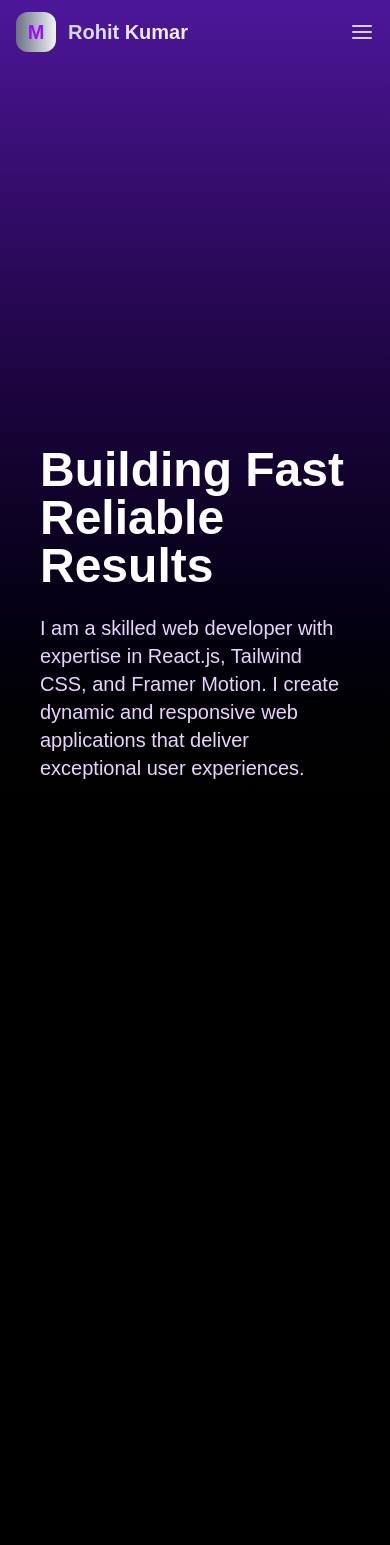
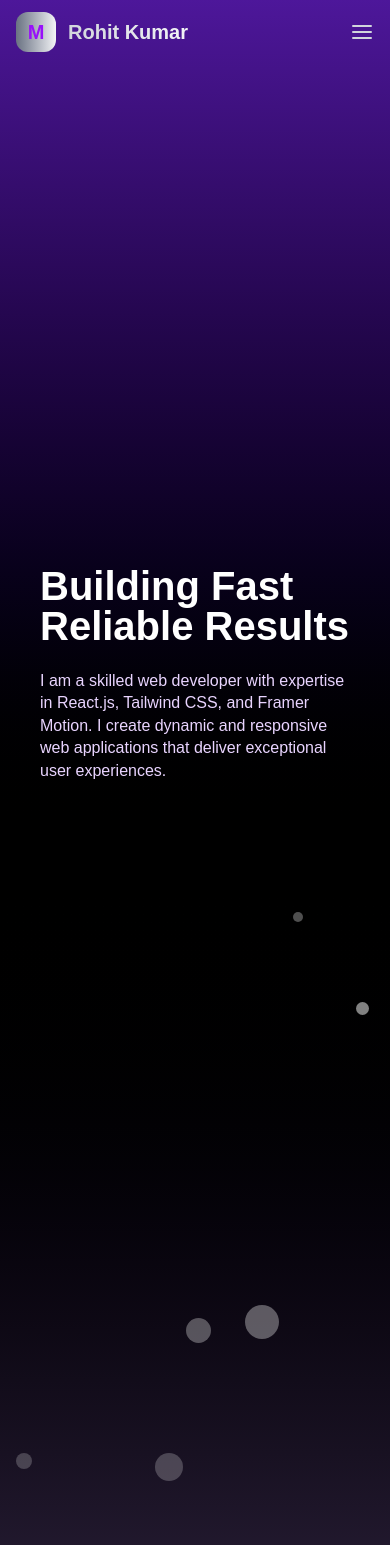
Before and after one commit to RohitPanchal097/Rohit-Portfolio, a React (Vite) app: page / in a window 390 px wide. Shown: the top 1545 px of the page. Before the commit the page ends 844 px from the top, so only its background shows below. Built offline with nearby package versions, Linux system fonts and the light colour scheme.

Commit message:
make about Section

```diff
--- a/src/App.jsx
+++ b/src/App.jsx
@@ -3,6 +3,7 @@ import Header from './components/Header'
 import './App.css'
 import HeroSection from './components/HeroSection'
 import CustomCursor from './components/CustomCursor'
+import AboutSection from './components/AboutSection'
 
 function App() {
 
@@ -12,6 +13,7 @@ function App() {
     <Header/>
     <HeroSection/>
     <CustomCursor/>
+    <AboutSection/>
     </>
   )
 }
--- /dev/null
+++ b/src/components/AboutSection.jsx
@@ -0,0 +1,139 @@
+import { useRef, useEffect } from "react";
+import { gsap } from "gsap";
+import { ScrollTrigger } from "gsap/ScrollTrigger";
+
+const AboutSection = () => {
+  const sectionRef = useRef(null);
+  const titleRef = useRef(null);
+  const introRef = useRef(null);
+  const starsRef = useRef([]);
+  useEffect(() => {
+    //register ScrollTrigger plugin
+    gsap.registerPlugin(ScrollTrigger);
+    //title animation
+
+    gsap.fromTo(
+      titleRef.current,
+      {
+        y: 100,
+        opacity: 0,
+      },
+      {
+        y: -300,
+        opacity: 1,
+        duration: 0.8,
+        scrollTrigger: {
+          trigger: sectionRef.current,
+          start: "top 40%",
+          toggleActions: "play none none reverse",
+        },
+      }
+    );
+
+    //intro animation
+    gsap.fromTo(
+      introRef.current,
+      {
+        y: 100,
+        opacity: 0,
+        filter: "bluer(10px)",
+      },
+      {
+        y: -400,
+        opacity: 1,
+        filter: "blur(0px)",
+        duration: 1.5,
+        scrollTrigger: {
+          trigger: sectionRef.current,
+          start: "top 40%",
+          toggleActions: "play none none reverse",
+        },
+      }
+    );
+
+    //stars animation
+    starsRef.current.forEach((star, index) => {
+      const direction = index % 2 === 0 ? 1 : -1; // Alternate direction for each star
+      const speed = 0.5 + Math.random() * 0.5; // Random speed between 0.5 and 1.5
+      gsap.to(star, {
+        x: `${direction * (100 + index * 20)}`,
+        y: `${direction * -50 - index * 10}`,
+        rotation: direction * 360,
+        ease: "none",
+        scrollTrigger: {
+          trigger: sectionRef.current,
+          start: "top bottom",
+          end: "bottom top",
+          scrub: speed,
+        },
+      });
+    });
+
+    return () => {
+      ScrollTrigger.getAll().forEach((trigger) => {
+        if (trigger.vars.trigger === sectionRef.current) {
+          trigger.kill();
+        }
+      });
+    };
+
+  }, []);
+    const addToStars = (el) => {
+        if (el && !starsRef.current.includes(el)) {
+            starsRef.current.push(el);
+        }}
+  return (
+    <section
+      ref={sectionRef}
+      className="h-screen relative overflow-hidden bg-gradient-to-b from-black to-[#9a74cf50]"
+    >
+      <div  className="absolute inset-0 overflw-hidden ">
+        {/*starts*/}
+        {[...Array(10)].map((_, i) => (
+          <div
+          ref={addToStars}
+            key={i}
+            className="absolute rounded-full "
+            style={{
+              width: `${10 + i * 3}px`,
+              height: `${10 + i * 3}px`,
+              backgroundColor: "white",
+              opacity: 0.2 + Math.random() * 0.4,
+              top: `${Math.random() * 100}%`,
+              left: `${Math.random() * 100}%`,
+            }}
+          />
+        ))}
+      </div>
+
+      <div className="container mx-auto px-4 h-full flex flex-col items-center justify-center">
+        <h1
+          ref={titleRef}
+          className="text-4xl md:text-6xl font-bold sm:mb-16 text-center text-white opacity-0"
+        >
+          About Me
+        </h1>
+      </div>
+
+      <div
+        ref={introRef}
+        className="absolute lg:bottom-[-20rem] md:bottom-[-10rem] bottom-[-20rem] left-0 w-full flex md:flex-row flex-col items-center justify-between lg:px-24 px-5 opacity-1"
+      >
+        <h3 className="text-sm md:text-2xl font-bold text-purple-200 z-50 lg:max-w-[45rem] max-w-[20rem] tracking-wider md:mt-20 mt-4 ">
+          I'm a passionate web developer with a knack for creating dynamic and
+          responsive web applications. With expertise in React.js, Tailwind CSS,
+          and Framer Motion, I strive to deliver exceptional user experiences
+          through clean and efficient code.
+        </h3>
+
+        <img
+          className="lg:h-[40rem] md:h-[30rem] h-[20rem] mix-blend-lighten"
+          src="/person.png"
+          alt="profile-img"
+        />
+      </div>
+    </section>
+  );
+};
+
+export default AboutSection;
--- a/src/components/HeroSection.jsx
+++ b/src/components/HeroSection.jsx
@@ -41,10 +41,10 @@ function HeroSection() {
     <motion.div
       initial={{ y: 80, opacity: 0 }}
       animate={{ y: 0, opacity: 1 }}
-      transition={{ delay: 1.9, type: 'spring', stiffness: 40, damping: 25, duration: 1.5 }}
-      className="w-full h-full absolute top-0 left-0 hidden md:block"
+      transition={{ delay: 1.2, type: 'spring', stiffness: 40, damping: 25, duration: 1.5 }}
+      className="w-[40rem] h-[40rem] absolute top-50 right-50 hidden md:block"
     >
-      <Suspense fallback={<div className="w-full h-full flex items-center justify-center bg-black bg-opacity-40 z-0">Loading 3D...</div>}>
+      <Suspense fallback={<div className=" flex items-center justify-center bg-black bg-opacity-40 z-0">Loading 3D...</div>}>
         <Spline scene="https://prod.spline.design/rZKsBeHtuYwVhB-O/scene.splinecode" />
       </Suspense>
     </motion.div>
--- a/src/index.css
+++ b/src/index.css
@@ -1,11 +1,94 @@
-body{
+
+html {
+  scroll-behavior: smooth;
+  cursor: none; /* Hide default cursor */
+}
+
+body {
   overflow-x: hidden;
   font-family: Arial, Helvetica, sans-serif;
   margin: 0;
   padding: 0;
   width: 100%;
+  cursor: none; /* Hide default cursor */
   position: relative;
   background-color: black;
   color: white;
+}
+
+/* Hide default cursor on interactive elements */
+a,
+button,
+input,
+textarea,
+select {
   cursor: none;
 }
+
+/* Section styling */
+section {
+  position: relative;
+  width: 100%;
+  min-height: 100vh;
+  overflow: hidden;
+}
+
+
+.panel {
+  width: 100%;
+  height: 100vh;
+}
+
+.pin-spacer {
+  height: 200vh;
+}
+
+
+/* Show default cursor on mobile */
+@media (max-width: 768px) {
+  html,
+  body,
+  a,
+  button,
+  input,
+  textarea,
+  select {
+    cursor: auto;
+  }
+}
+
+/* Responsive text sizing */
+@media (max-width: 640px) {
+  h1 {
+    font-size: 2.5rem !important;
+  }
+
+  h2 {
+    font-size: 2rem !important;
+  }
+
+  p {
+    font-size: 1rem !important;
+  }
+
+  .panel-title {
+    font-size: 2rem !important;
+  }
+
+  .panel-desc {
+    font-size: 1rem !important;
+  }
+}
+
+
+
+/*
+@layer base {
+  * {
+    @apply border-border ;
+  }
+  body {
+    @apply bg-background text-foreground ;
+  }
+}
+*/
```
Also changed, not shown: public/person.png (added). Lines whose indentation alone changed are shown as unchanged.
